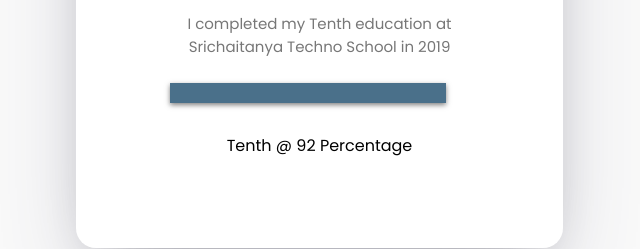
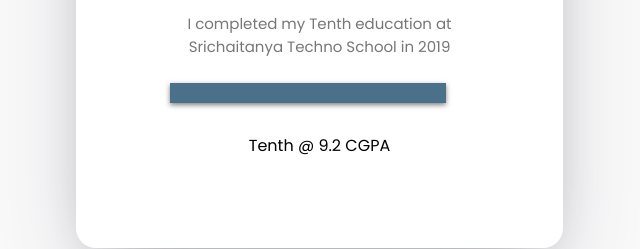
Before and after one commit to Roshansaiketham/Roshan-Myweb, a plain HTML site: page index.html in a window 1280 px wide. Shown: the part 1640-1889 px from the top of the page, 52-692 px from the left. Drawn offline with nearby package versions, Linux system fonts and the light colour scheme.

Commit message:
Update index.html

```diff
--- a/index.html
+++ b/index.html
@@ -193,7 +193,7 @@
                                           </p><br>
                                       <div class="bar"></div><br>
 
-                                      <span class="label">Tenth @ 92 Percentage</span>
+                                      <span class="label">Tenth @ 9.2 CGPA</span>
                                     </div>
                                   </div>
                             </p>
```
